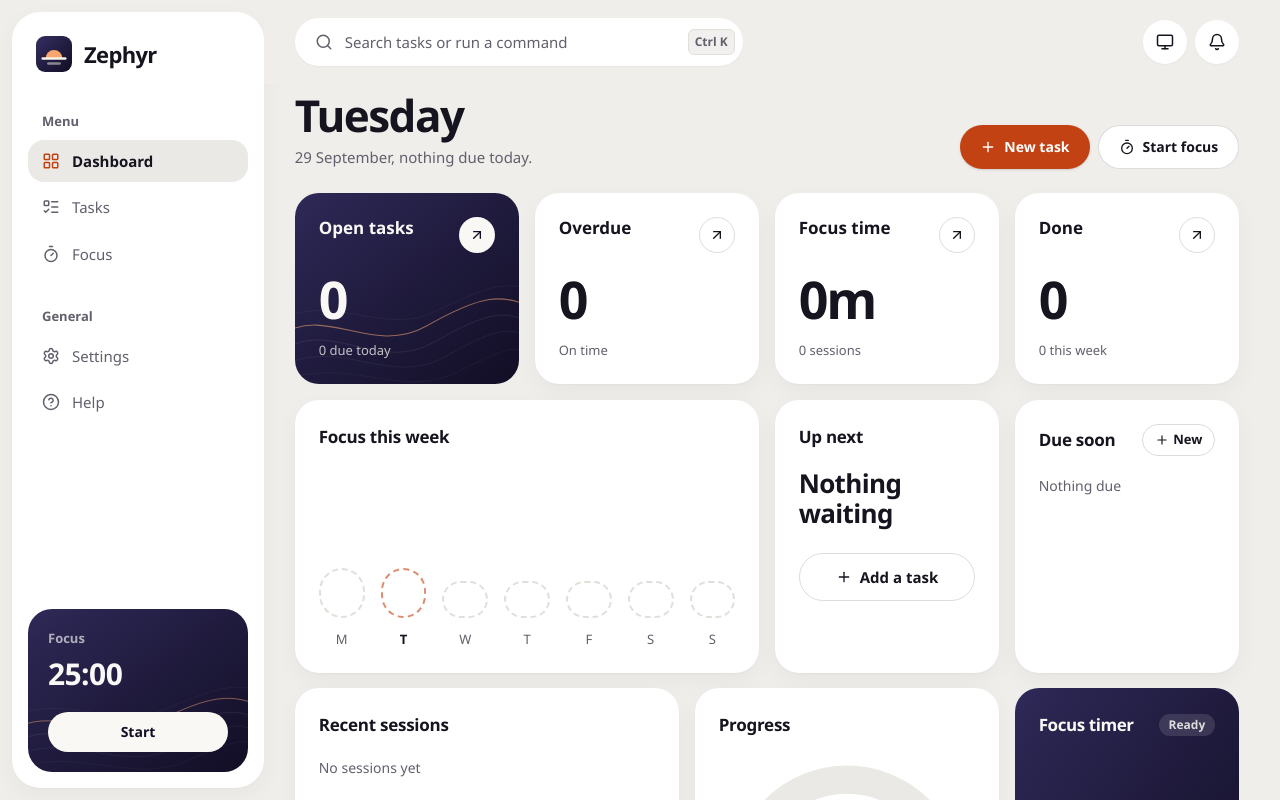
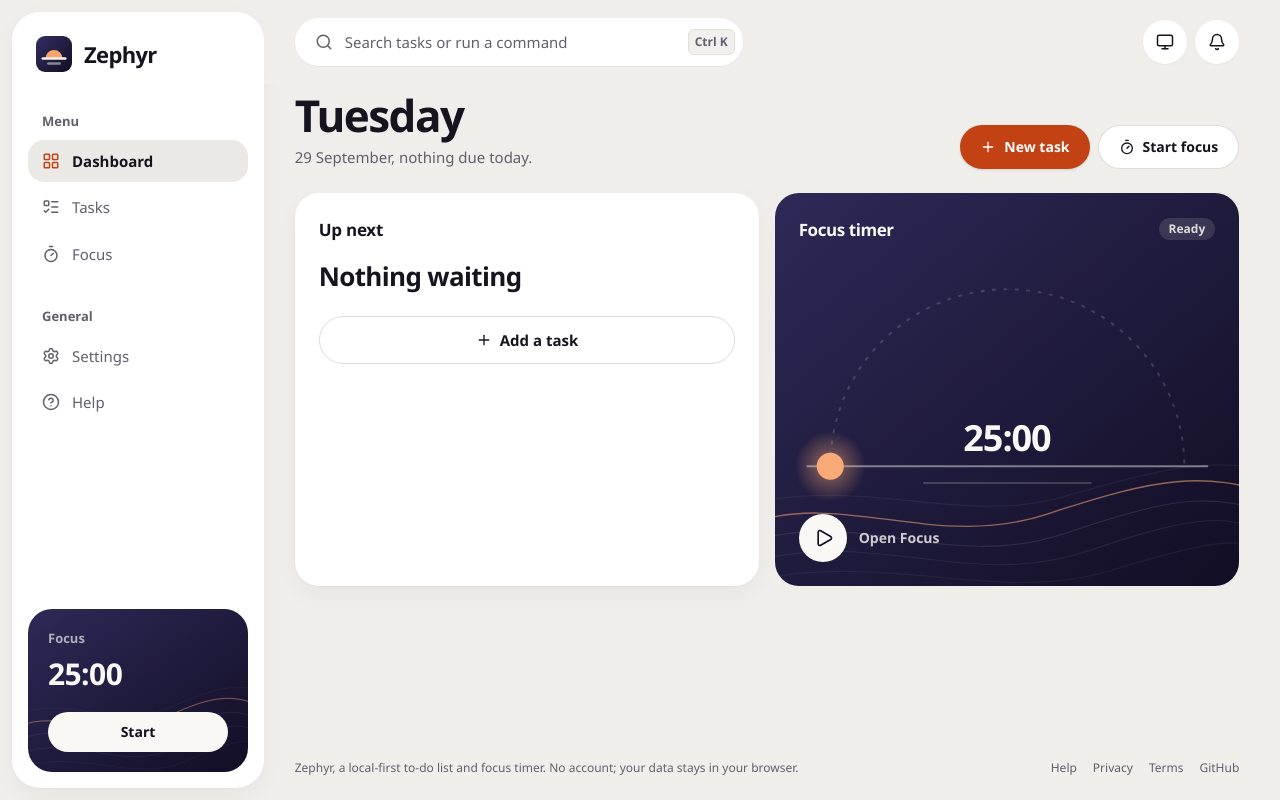
Before and after one commit to dominikkoenitzer/Zephyr, a React (Vite) app: page / in a window 1280 px wide. Shown: the top 800 px of the page. Built offline with nearby package versions, Linux system fonts and the light colour scheme.

Commit message:
Greet a new visitor with only Up next and the timer

```diff
--- a/src/pages/Home.jsx
+++ b/src/pages/Home.jsx
@@ -419,6 +419,8 @@ function Home() {
   const next = useMemo(() => upNext(tasks), [tasks]);
   const soon = useMemo(() => dueSoon(tasks, 4), [tasks]);
   const recent = useMemo(() => recentSessions(sessions, 3), [sessions]);
+  // A brand-new visitor: no task written, no session finished.
+  const fresh = tasks.length === 0 && sessions.length === 0;
   const defaultMinutes = Math.round((timer?.workTime || 1500) / 60);
 
   const due =
@@ -457,6 +459,7 @@ function Home() {
       />
 
       <m.div variants={stagger} initial="hidden" animate="show" className="space-y-(--panel-gap)">
+        {!fresh && (
         <m.div variants={stagger} className="grid grid-cols-2 gap-(--panel-gap) xl:grid-cols-4">
           <StatCard
             lead
@@ -484,7 +487,22 @@ function Home() {
             note={`${stats.doneThisWeek} this week`}
           />
         </m.div>
+        )}
 
+        {fresh ? (
+          /* Nothing written and nothing focused yet: show only what can be
+             acted on. The figures, the chart and the gauge arrive with the
+             first task or session instead of greeting a new visitor with zeros. */
+          <m.div variants={stagger} className="grid grid-cols-1 gap-(--panel-gap) md:grid-cols-2">
+            <div className="[&>*]:h-full">
+              <UpNext task={next} />
+            </div>
+            <div>
+              <TimerCard timer={timer} defaultMinutes={defaultMinutes} />
+            </div>
+          </m.div>
+        ) : (
+        <>
         <m.div variants={stagger} className="grid grid-cols-1 gap-(--panel-gap) md:grid-cols-2 xl:grid-cols-12">
           <div className="md:col-span-2 xl:col-span-6 [&>*]:h-full">
             <WeekChart days={week} />
@@ -508,6 +526,8 @@ function Home() {
             <TimerCard timer={timer} defaultMinutes={defaultMinutes} />
           </div>
         </m.div>
+        </>
+        )}
       </m.div>
     </div>
   );
```
